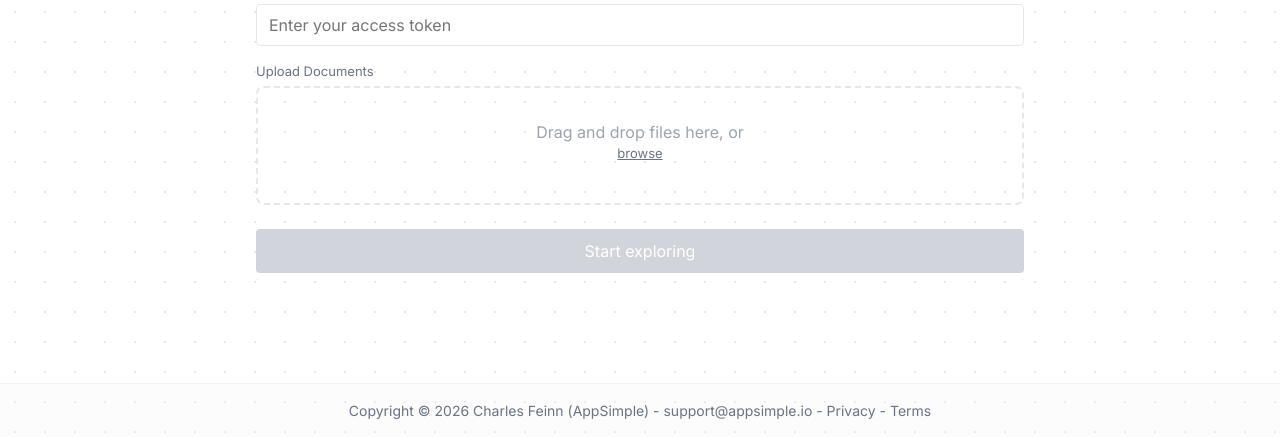
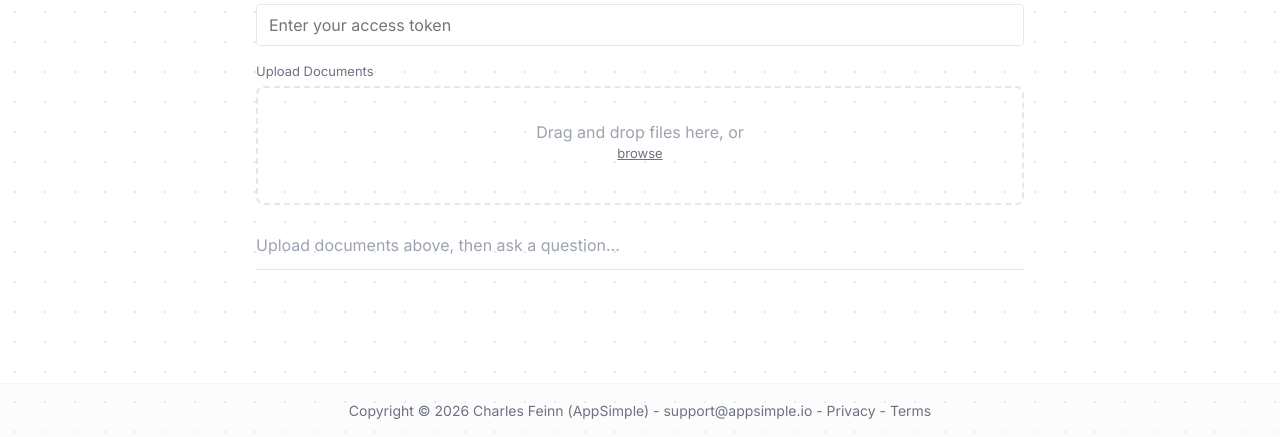
Before and after one commit to chuckfinca/appsimple, a FastAPI app: page /explore in a window 1280 px wide. Shown: the part 363-800 px from the top of the page. Run offline with FastAPI, Linux system fonts and the light colour scheme; some libraries are stand-ins or nearby versions.

Commit message:
Simplify explore page: upload on first question, no start button
Remove Start Exploring button — chat input is always visible.
Files upload automatically when the first question is submitted.
Fix callApi to support array data for multi-param endpoints.

Co-Authored-By: Claude Opus 4.6 (1M context) <noreply@anthropic.com>

```diff
--- a/assets/js/chat-ui.js
+++ b/assets/js/chat-ui.js
@@ -46,7 +46,7 @@ function callApi(apiBase, endpoint, data) {
     return fetch(apiBase + '/gradio_api/call/' + endpoint, {
         method: 'POST',
         headers: { 'Content-Type': 'application/json' },
-        body: JSON.stringify({ data: [data || ''] })
+        body: JSON.stringify({ data: Array.isArray(data) ? data : [data || ''] })
     })
     .then(function(r) { return r.json(); })
     .then(function(result) {
--- a/templates/explore.html
+++ b/templates/explore.html
@@ -28,17 +28,14 @@
                 <div id="file-list"></div>
             </div>
         </div>
-        <button id="start-btn" class="start-btn" disabled>Start exploring</button>
     </div>
 
-    <div id="chat-panel" style="display:none">
-        <div class="chat-container">
-            <div class="chat-history" id="chat-history"></div>
-            <div class="chat-input-wrapper">
-                <input type="text" id="chat-input" class="chat-input" placeholder="Ask a question about your documents..." autocomplete="off" />
-            </div>
-            <div class="chat-stats" id="session-cost"></div>
+    <div class="chat-container">
+        <div class="chat-history" id="chat-history"></div>
+        <div class="chat-input-wrapper">
+            <input type="text" id="chat-input" class="chat-input" placeholder="Upload documents above, then ask a question..." autocomplete="off" />
         </div>
+        <div class="chat-stats" id="session-cost"></div>
     </div>
 </div>
 {% endblock %}
@@ -52,9 +49,6 @@
     var fileInput = document.getElementById('file-input');
     var dropZone = document.getElementById('drop-zone');
     var fileListEl = document.getElementById('file-list');
-    var startBtn = document.getElementById('start-btn');
-    var setupPanel = document.getElementById('setup-panel');
-    var chatPanel = document.getElementById('chat-panel');
     var chatInput = document.getElementById('chat-input');
     var chatHistory = document.getElementById('chat-history');
     var sessionCostEl = document.getElementById('session-cost');
@@ -64,15 +58,13 @@
     var scratchPath = '';
     var sessionCost = 0;
 
-    function updateStartBtn() {
-        startBtn.disabled = !(selectedFiles.length > 0);
-    }
-
     function showFiles() {
         fileListEl.innerHTML = selectedFiles.map(function(f) {
             return '<div>' + escapeHtml(f.name) + '</div>';
         }).join('');
-        updateStartBtn();
+        if (selectedFiles.length > 0) {
+            chatInput.placeholder = 'Ask a question about your documents...';
+        }
     }
 
     fileInput.addEventListener('change', function() {
@@ -90,56 +82,33 @@
         showFiles();
     });
 
-    startBtn.addEventListener('click', function() {
-        startBtn.disabled = true;
-        startBtn.textContent = 'Uploading...';
-
+    function uploadFiles() {
         var formData = new FormData();
         selectedFiles.forEach(function(f) { formData.append('files', f); });
 
-        fetch(API_BASE + '/gradio_api/upload', {
+        return fetch(API_BASE + '/gradio_api/upload', {
             method: 'POST',
             body: formData
         })
         .then(function(r) { return r.json(); })
         .then(function(uploadedPaths) {
-            return fetch(API_BASE + '/gradio_api/call/upload', {
-                method: 'POST',
-                headers: { 'Content-Type': 'application/json' },
-                body: JSON.stringify({ data: [tokenInput.value, uploadedPaths] })
-            });
+            return callApi(API_BASE, 'upload', [tokenInput.value, uploadedPaths]);
         })
-        .then(function(r) { return r.json(); })
-        .then(function(result) {
-            return fetch(API_BASE + '/gradio_api/call/upload/' + result.event_id);
-        })
-        .then(function(r) { return r.text(); })
-        .then(function(text) {
-            var lines = text.split('\n');
-            var dataLine = lines.find(function(l) { return l.startsWith('data:'); });
-            var parsed = JSON.parse(dataLine.substring(5).trim());
-            var data = JSON.parse(Array.isArray(parsed) ? parsed[0] : parsed);
-            if (data.error) {
-                startBtn.disabled = false;
-                startBtn.textContent = 'Start exploring';
-                alert(data.error);
-                return;
-            }
+        .then(function(data) {
+            if (data.error) throw new Error(data.error);
             workspacePath = data.workspace_path;
-            setupPanel.style.display = 'none';
-            chatPanel.style.display = 'block';
-            chatInput.focus();
-        })
-        .catch(function(err) {
-            console.error(err);
-            startBtn.disabled = false;
-            startBtn.textContent = 'Start exploring';
         });
-    });
+    }
 
     chatInput.addEventListener('keydown', function(e) {
         if (e.key !== 'Enter' || !chatInput.value.trim() || chatInput.disabled) return;
         e.preventDefault();
+
+        if (!selectedFiles.length && !workspacePath) {
+            chatInput.placeholder = 'Please upload documents first';
+            return;
+        }
+
         var question = chatInput.value.trim();
         chatInput.value = '';
         chatInput.disabled = true;
@@ -152,11 +121,18 @@
 
         var answerEl = document.createElement('div');
         answerEl.className = 'chat-answer';
+        answerEl.innerHTML = '<em class="chat-tool-status">Uploading documents...</em>';
         turn.appendChild(answerEl);
         var accumulated = '';
         var toolCount = 0;
 
-        fetch(API_BASE + '/gradio_api/call/ask', {
+        var uploadStep = workspacePath
+            ? Promise.resolve()
+            : uploadFiles();
+
+        uploadStep.then(function() {
+            answerEl.innerHTML = '';
+            return fetch(API_BASE + '/gradio_api/call/ask', {
             method: 'POST',
             headers: { 'Content-Type': 'application/json' },
             body: JSON.stringify({ data: [question, workspacePath, scratchPath, sessionCost, tokenInput.value] })
@@ -225,6 +201,11 @@
             chatInput.disabled = false;
             chatInput.placeholder = 'Ask a question about your documents...';
         });
+        }).catch(function(err) {
+            answerEl.innerHTML = '<span class="chat-error">' + escapeHtml(err.message || 'Upload failed.') + '</span>';
+            chatInput.disabled = false;
+            chatInput.placeholder = 'Ask a question about your documents...';
+        });
     });
 
     // Wake up the Space early
```
